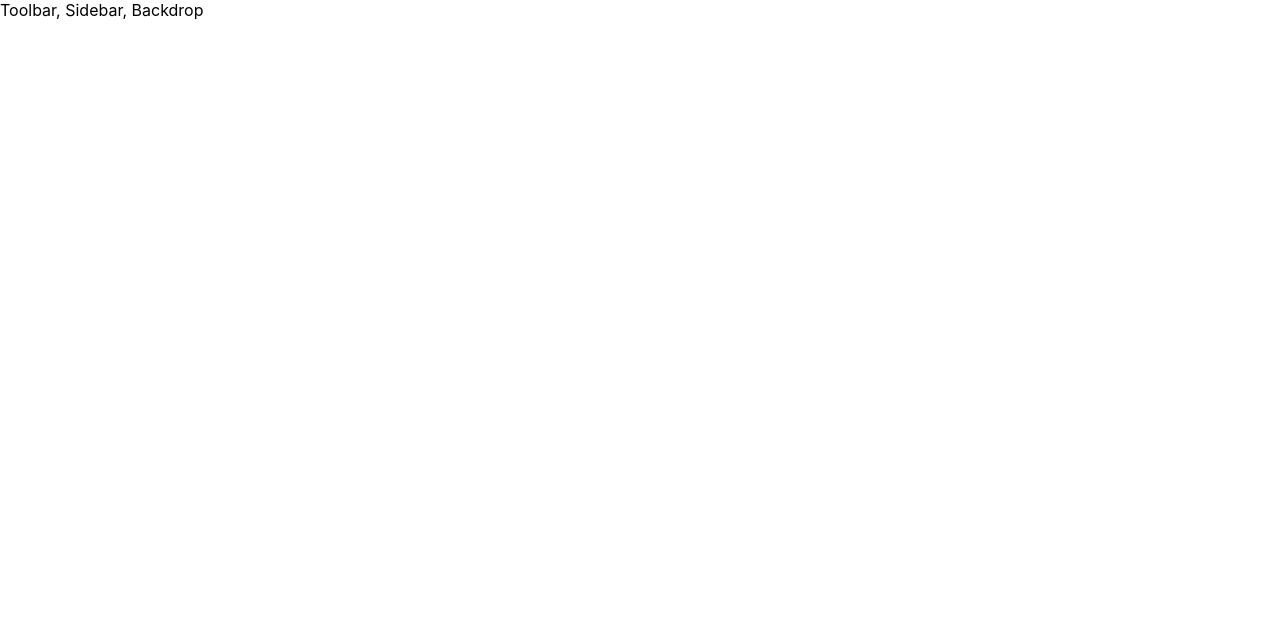
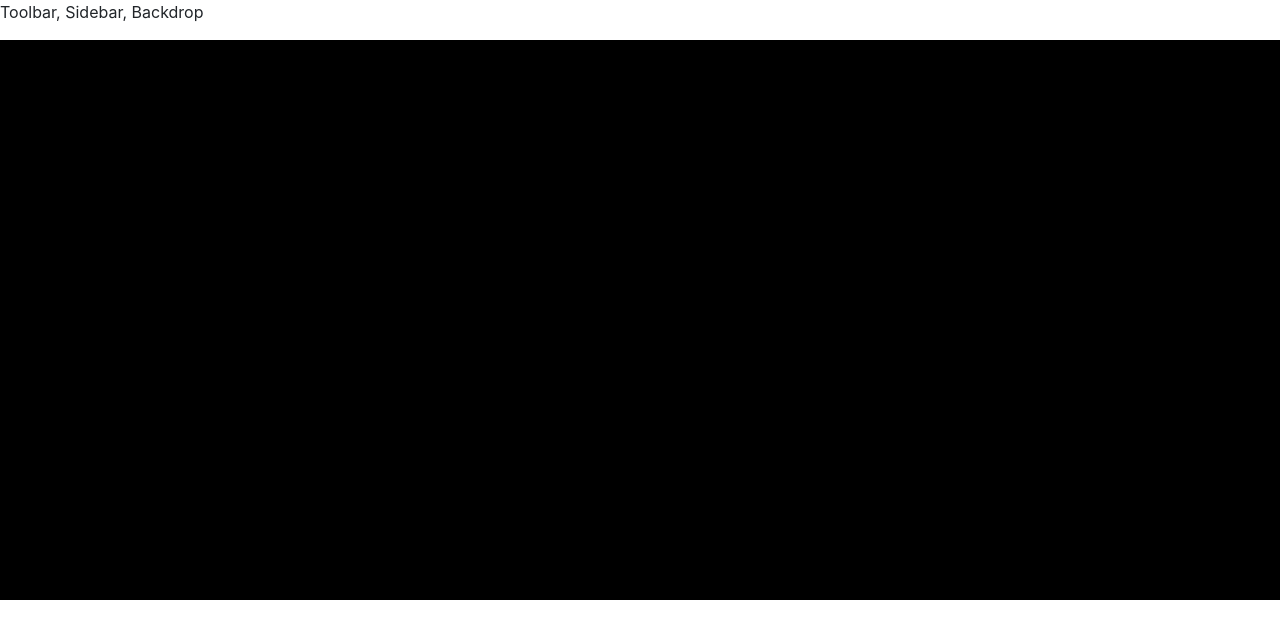
Before and after one commit to emrulovd/charlies-paw-client-side-web-app, a React (Create React App) app: page / in a window 1280 px wide. Shown: the top 638 px of the page. Built offline with nearby package versions, Linux system fonts and the light colour scheme.

Commit message:
Changes for 03/02/2021: Adding the main structure of the home page Creating the home page container component

```diff
--- a/src/App.js
+++ b/src/App.js
@@ -1,13 +1,14 @@
 import React, { Component } from 'react';
 
 import Layout from './components/Layout/Layout';
+import HomeContainer from './components/Home/HomeContainer';
 
 class App extends Component {
   render(){
     return(
       <div>
           <Layout>
-
+              <HomeContainer/>
           </Layout>
       </div>
     )
--- /dev/null
+++ b/src/components/Home/HomeContainer.js
@@ -0,0 +1,14 @@
+import React from 'react';
+
+import SlideShow from './SlideShow/SlideShow';
+
+
+const homeContainer = () => {
+    return(
+        <div>
+            <SlideShow/>
+        </div>
+    )
+}
+
+export default homeContainer;
--- /dev/null
+++ b/src/components/Home/SlideShow/SlideShow.js
@@ -0,0 +1,14 @@
+import React from 'react';
+
+import classes from './SlideShow.module.css'
+
+
+const slideShow = () => {
+    return(
+        <div className={classes.SlideShow}>
+
+        </div>
+    )
+}
+
+export default slideShow;
--- /dev/null
+++ b/src/components/Home/SlideShow/SlideShow.module.css
@@ -0,0 +1,5 @@
+.SlideShow{
+    background-color:black;
+    width:100%;
+    height: 70vh;
+}
--- a/src/components/Layout/Layout.js
+++ b/src/components/Layout/Layout.js
@@ -1,12 +1,13 @@
 import React from 'react';
 
 import Aux from '../../hoc/Auxiliary';
+import classes from './Layout.module.css';
 
 const layout = (props) => {
     return(
         <Aux>
             <div>Toolbar, Sidebar, Backdrop</div>
-            <main>
+            <main className={classes.Layout}>
                 {props.children}
             </main>
         </Aux>
--- /dev/null
+++ b/src/components/Layout/Layout.module.css
@@ -0,0 +1,3 @@
+.Layout{
+    margin-top: 16px;
+}
--- a/src/index.js
+++ b/src/index.js
@@ -3,6 +3,8 @@ import ReactDOM from 'react-dom';
 import './index.css';
 import App from './App';
 import reportWebVitals from './reportWebVitals';
+import 'bootstrap/dist/css/bootstrap.min.css';
+
 
 ReactDOM.render(
   <React.StrictMode>
```
